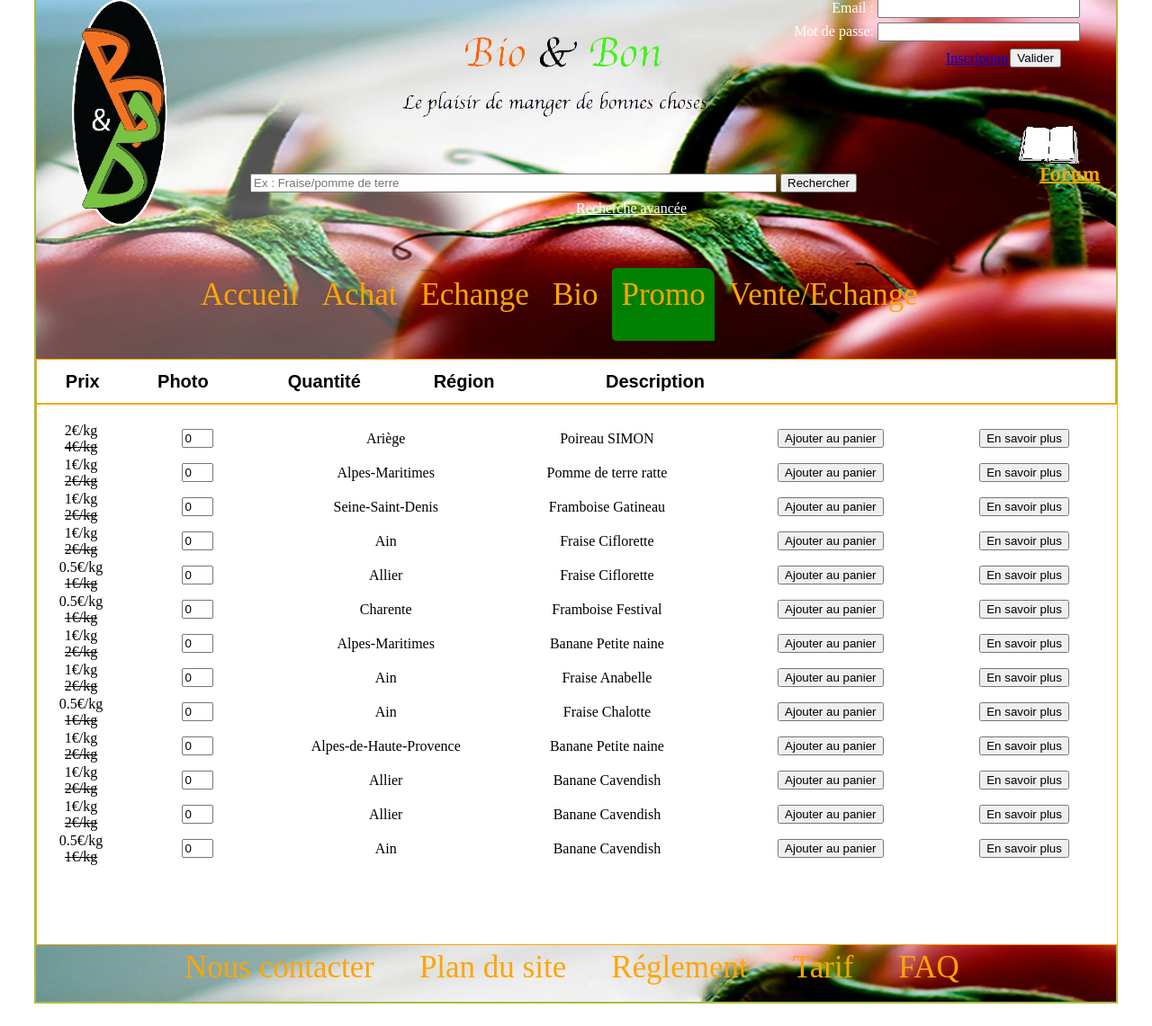
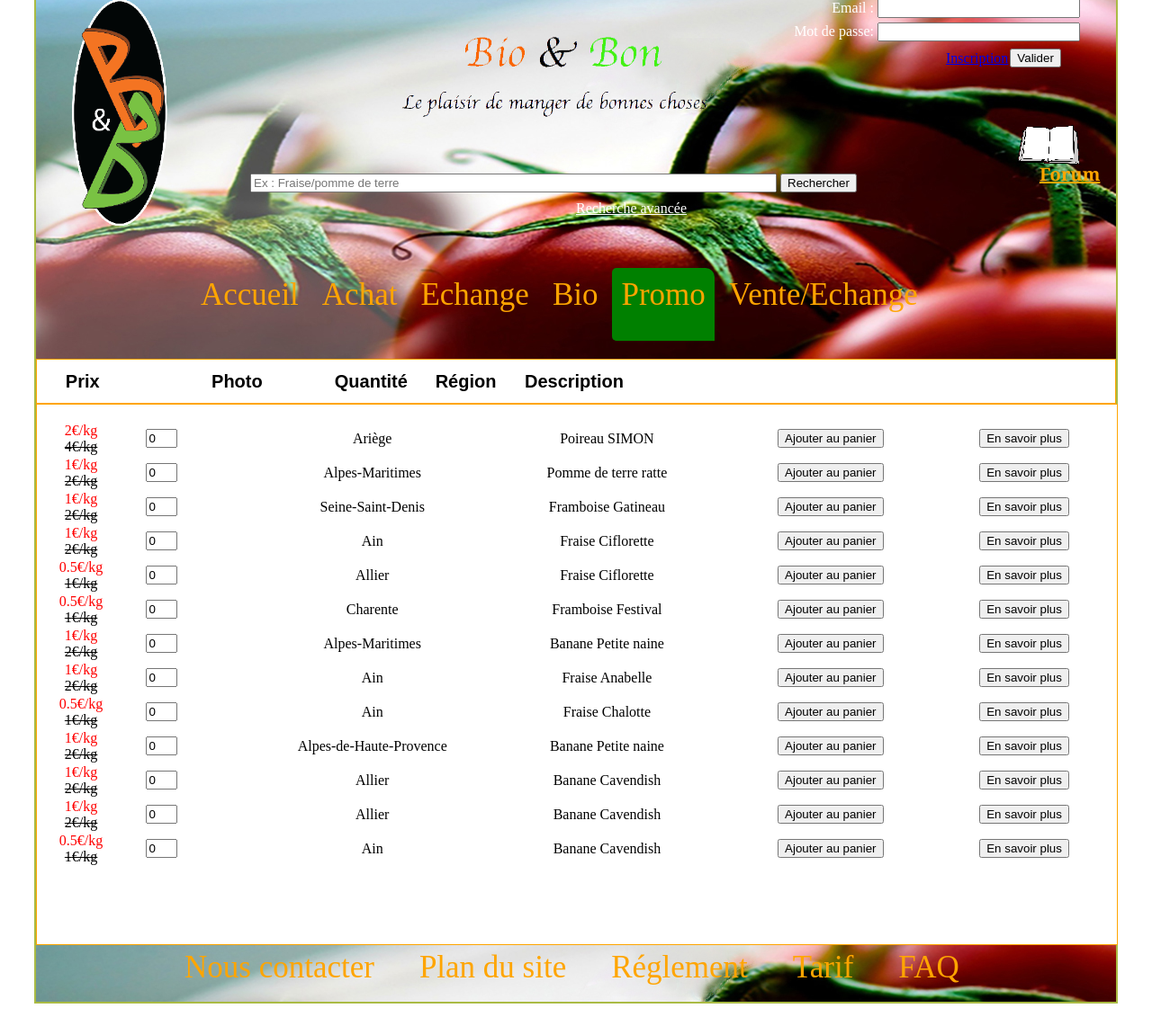
Before and after one commit to Qlalle/APP_INFO, a PHP site: page /Pagepromo.php in a window 1280 px wide. Shown: the part 31-1172 px from the top of the page at 90% size. Run offline with PHP 8.4, Linux system fonts and the light colour scheme; data comes from the database, SQL or seed files in the repository; data that the repository does not hold is empty.

Commit message:
Encore un peu de la page promo

```diff
--- a/Pagepromo.css
+++ b/Pagepromo.css
@@ -49,7 +49,7 @@ span#photo
     font-size: 20px;
     text-align: left;
     position: relative ;
-    left: -65px ;
+    left: -5px ;
 
 }
 span
@@ -58,7 +58,7 @@ span
     font-size: 20px;
     text-align: left;
     position: relative ;
-    left: -140px ;
+    left: -88px ;
 
 }
 span#region
@@ -67,7 +67,7 @@ span#region
     font-size: 20px;
     text-align: left;
     position: relative ;
-    left: -235px ;
+    left: -233px ;
 
 }
 span#description
@@ -76,7 +76,7 @@ span#description
     font-size: 20px;
     text-align: left;
     position: relative ;
-    left: -320px ;
+    left: -410px ;
 
 }
 
@@ -233,11 +233,11 @@ td /* Mettre une bordure sur les td ET les th */
 #qt{
     width:35px;
     position: relative;
-    left:40px;
+    left:0px;
 }
 td#dep{
     position: relative;
-    left: 50px;
+    left: 35px;
 }
 table#hd{
     position: relative;
--- a/Pagepromo.php
+++ b/Pagepromo.php
@@ -60,7 +60,7 @@ if ($datetime) {
           //var_dump($datetime);
 ?>
 <?php if ($now>$datetime){ ?>
-      <td><?php echo $donnees['product_price']*0.5;?>€/kg <br/><?php ?><strike> <?php echo $donnees['product_price'];?></strike><strike>€/kg</strike></td>
+      <td><font color="red"><?php echo $donnees['product_price']*0.5;?>€/kg</font> <br/><?php ?><strike> <?php echo $donnees['product_price'];?></strike><strike>€/kg</strike></td>
       <td> <img src="<?php echo $donnees['image'];?>"/></td>
       <td><input type="number" name="quantity" id="qt",step="1" value="0" min="0"  max="<?php echo $donnees['quantity'];?>"/></td>
        <td id="dep"><?php    echo $donnees['departement_nom'];?></td>
```
